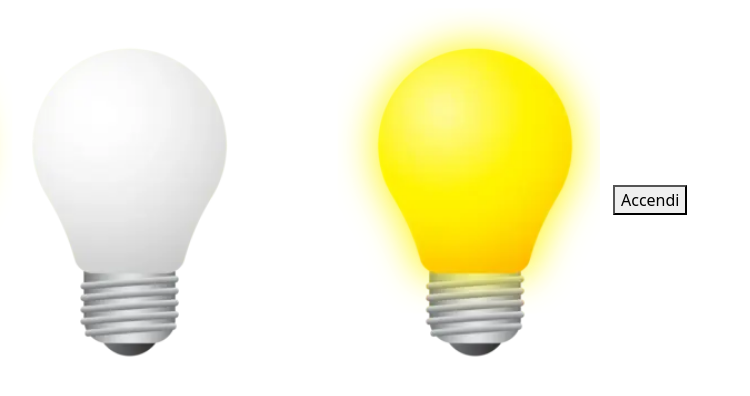
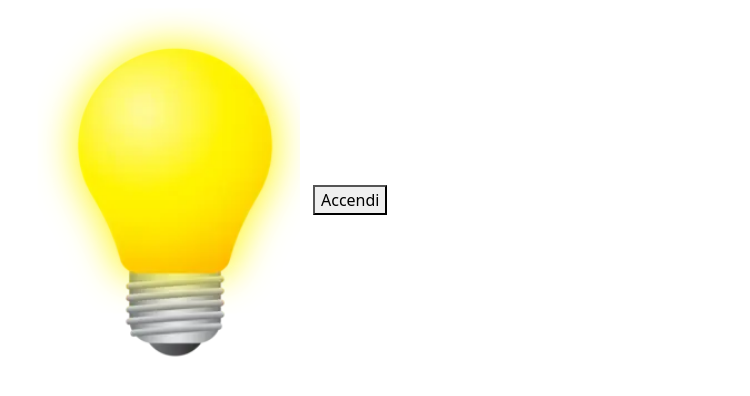
Before and after one commit to Pierpaolo-99/js-dom-1, a plain HTML site: page index.html in a window 1280 px wide. Both pictures are taken after a click on the button "Accendi". Shown: the whole page, without its empty margins (0-750 px from the left). Drawn offline with nearby package versions, Linux system fonts and the light colour scheme.

Commit message:
add function for btn when clicked

```diff
--- a/assets/style.css
+++ b/assets/style.css
@@ -1,4 +1,8 @@
 
-.active{
+.active {
+    display: block;
+}
+
+.inactive{
     display: none;
 }
--- a/main.js
+++ b/main.js
@@ -1,2 +1,13 @@
-const lampOff = document.querySelector('.lampOff')
-const lampOn = document.querySelector('.lampOn')
+const lampOff = document.querySelector('.lamp_off')
+const lampOn = document.querySelector('.lamp_on')
+const btn = document.querySelector('button')
+
+lampOn.classList.add('inactive');
+lampOff.classList.add('active')
+
+btn.addEventListener('click', function (){
+    lampOn.classList.remove('inactive')
+    lampOn.classList.add('active')
+    lampOff.classList.remove('active')
+    lampOff.classList.add('inactive')
+})
```
Also changed, not shown: index.html (+5 -1 lines).
